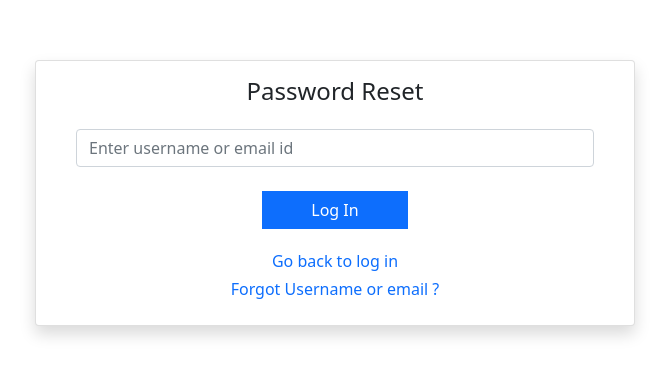
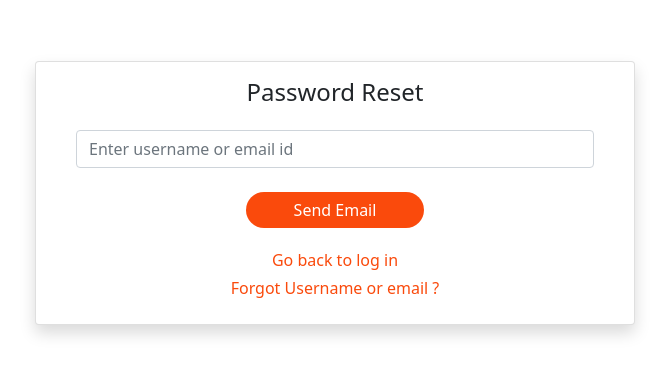
Before and after one commit to arcaneAB/swift-snack, a React (Create React App) app in the folder customer/: page /auth/forgot-password in a window 1280 px wide. Shown: the part 207-582 px from the top of the page, without its empty margins (305-974 px from the left). Built offline with nearby package versions, Linux system fonts and the light colour scheme; no server answers.

Commit message:
login forgot-password styles

```diff
--- a/customer/src/components/auth/ForgotPass.jsx
+++ b/customer/src/components/auth/ForgotPass.jsx
@@ -61,23 +61,34 @@ function ForgotPass() {
 
               <button
                 type="submit"
-                className="btn btn-primary d-block mx-auto px-5 rounded-0"
+                className="btn btn-primary d-block mx-auto px-5"
+                style={{
+                  backgroundColor: '#fa4a0c',
+                  borderRadius: '30px',
+                  border: 'none',
+                }}
                 disabled={loading}
               >
-                {loading ? 'loading...' : 'Log In'}
+                {loading ? 'loading...' : 'Send Email'}
               </button>
             </form>
           </div>
 
           <Link
-            to="/login"
+            to="/auth/login"
             className="w-100 text-center mt-1 text-decoration-none"
+            style={{
+              color: '#fa4a0c',
+            }}
           >
             Go back to log in
           </Link>
           <Link
             to="/forgot-email"
             className="w-100 text-center mt-1 mb-4 text-decoration-none"
+            style={{
+              color: '#fa4a0c'
+            }}
           >
             Forgot Username or email ?
           </Link>
--- a/customer/src/components/auth/Login.jsx
+++ b/customer/src/components/auth/Login.jsx
@@ -70,7 +70,12 @@ function Login() {
 
               <button
                 type="submit"
-                className="btn btn-primary d-block mx-auto px-5 rounded-0"
+                className="btn btn-primary d-block mx-auto px-5"
+                style={{
+                  backgroundColor: '#fa4a0c',
+                  borderRadius: '30px',
+                  border: 'none',
+                }}
                 disabled={loading}
               >
                 {loading ? 'loading...' : 'Log In'}
@@ -80,7 +85,11 @@ function Login() {
 
           <Link
             to="/auth/forgot-password"
-            className="w-100 text-center mt-1 mb-4 text-decoration-none"
+            className="w-100 mt-1 mb-4 text-decoration-none"
+            style={{
+              color: '#fa4a0c',
+              margin: "5px 40px",
+            }}
           >
             Forgot Password?
           </Link>
```
